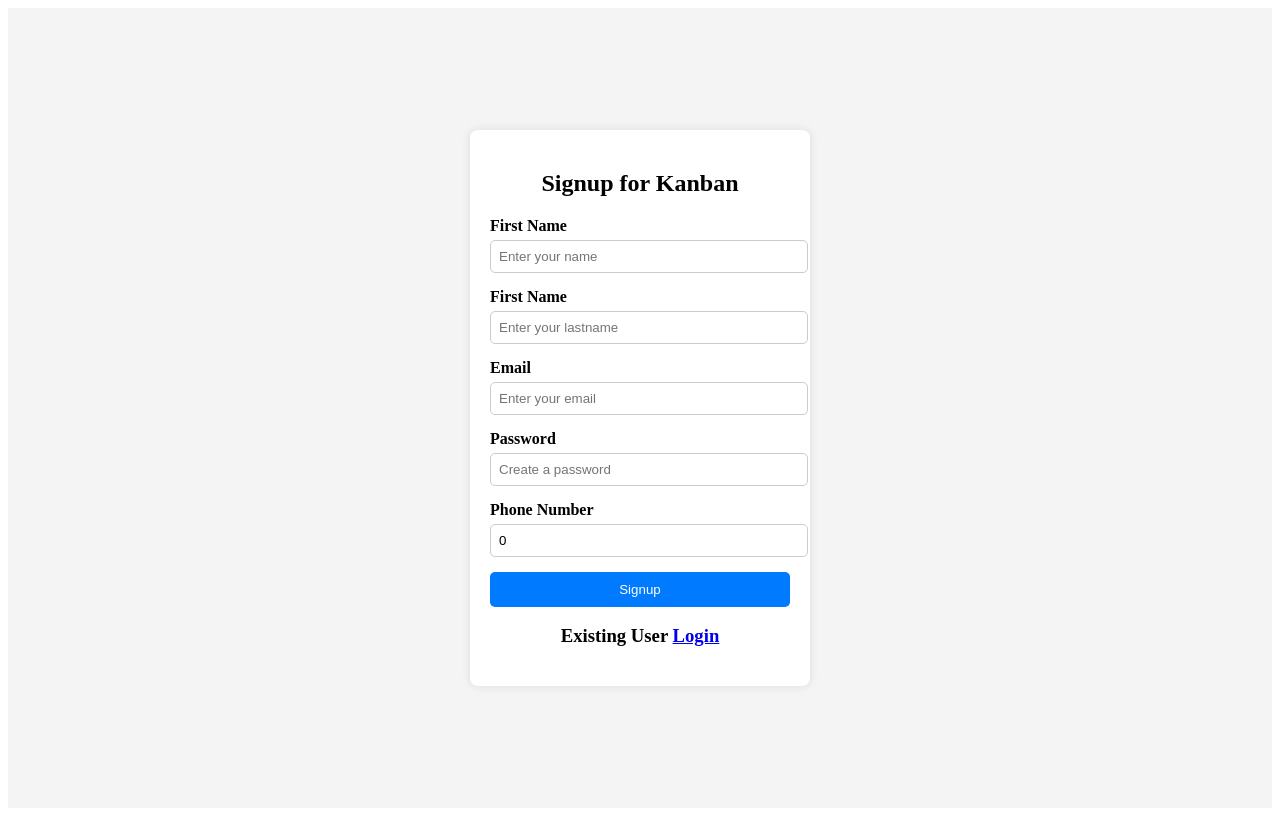
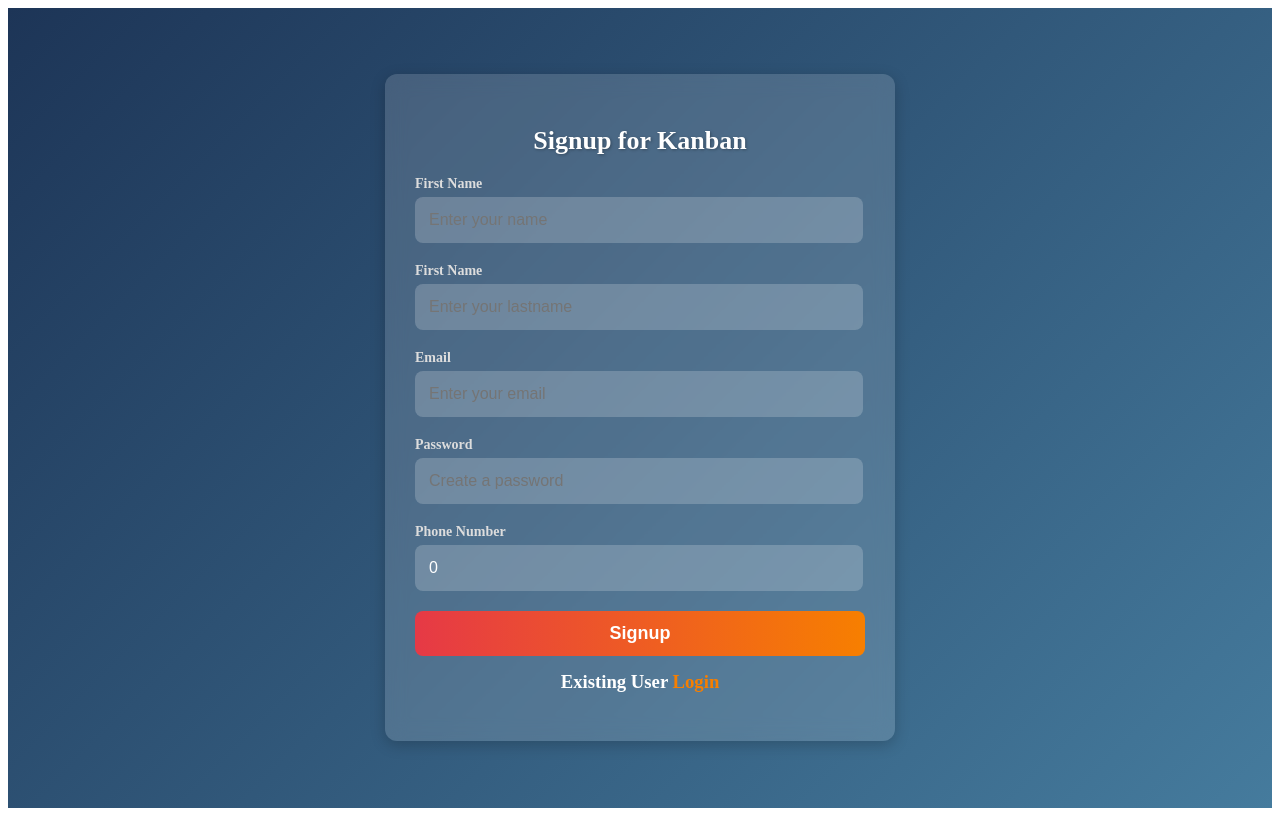
Before and after one commit to mukilan1010/Kanban-Board, a React (Vite) app in the folder front-end/: page /signup in a window 1280 px wide. Built offline with nearby package versions, Linux system fonts and the light colour scheme.

Commit message:
added styling

```diff
--- a/front-end/src/components/Functionalcomponents/Signup.jsx
+++ b/front-end/src/components/Functionalcomponents/Signup.jsx
@@ -78,7 +78,7 @@ const Signup = () => {
           <button type="submit" className="signup-btn" onClick={handleSignup} >Signup</button>
         </form>
         <div>
-            <h3>Existing User <Link to="/login">Login</Link></h3>
+            <h3>Existing User <Link to="/">Login</Link></h3>
         </div>
       </div>
     </div>
--- a/front-end/src/components/css/Login.css
+++ b/front-end/src/components/css/Login.css
@@ -1,89 +1,122 @@
-/* Center the login box */
+/* Login.css */
 .login-container {
   display: flex;
   justify-content: center;
   align-items: center;
   height: 100vh;
-    background-color: #f4f4f4;
+  background: linear-gradient(135deg, #1d3557, #457b9d);
 }
 
-  /* Style the login box */
 .login-box {
-    background: white;
-    padding: 20px;
-    width: 300px;
-    border-radius: 8px;
-    box-shadow: 0px 0px 10px rgba(0, 0, 0, 0.1);
+  background: rgba(255, 255, 255, 0.15);
+  backdrop-filter: blur(10px);
+  border-radius: 12px;
+  padding: 30px;
+  box-shadow: 0 4px 15px rgba(0, 0, 0, 0.2);
+  width: 100%;
+  max-width: 400px;
   text-align: center;
+  transition: transform 0.3s ease-in-out;
 }
 
-  /* Input group styles */
+.login-box:hover {
+  transform: scale(1.03);
+}
+
+h2 {
+  color: #ffffff;
+  font-size: 26px;
+  margin-bottom: 20px;
+  font-weight: bold;
+  text-shadow: 1px 1px 3px rgba(0, 0, 0, 0.3);
+}
+
 .input-group {
-    margin-bottom: 15px;
+  position: relative;
+  margin-bottom: 20px;
   text-align: left;
+  margin-right: 30px;
 }
 
 .input-group label {
   display: block;
+  font-size: 14px;
+  color: #ddd;
+  margin-bottom: 5px;
+
   font-weight: bold;
-    margin-bottom: 5px;
 }
 
 .input-group input {
   width: 100%;
-    padding: 8px;
-    border: 1px solid #ccc;
-    border-radius: 5px;
+  padding: 12px;
+  border: 2px solid transparent;
+  border-radius: 8px;
+  font-size: 16px;
+  background: rgba(255, 255, 255, 0.2);
+  color: #fff;
+  transition: 0.3s;
+  outline: none;
 }
 
-  /* Login button styles */
+.input-group input:focus {
+  border-color: #a8dadc;
+  box-shadow: 0 0 10px rgba(168, 218, 220, 0.5);
+}
+
 .login-btn {
   width: 100%;
-    padding: 10px;
-    background-color: #007bff;
-    color: white;
+  padding: 12px;
   border: none;
-    border-radius: 5px;
+  border-radius: 8px;
+  font-size: 18px;
+  font-weight: bold;
   cursor: pointer;
-    transition: 0.3s;
+  background: linear-gradient(90deg, #e63946, #f77f00);
+  color: #fff;
+  transition: all 0.3s ease-in-out;
 }
 
 .login-btn:hover {
-    background-color: #0056b3;
+  background: linear-gradient(90deg, #f77f00, #e63946);
+  transform: translateY(-2px);
 }
 
-.login-btn.loading {
-  position: relative;
-  color: transparent;
-  pointer-events: none;
+.login-btn:disabled {
+  background: #888;
+  cursor: not-allowed;
 }
 
 .spinner {
-  display: inline-block;
   width: 20px;
   height: 20px;
-  border: 3px solid rgba(255, 255, 255, 0.3);
+  border: 3px solid transparent;
+  border-top: 3px solid #fff;
   border-radius: 50%;
-  border-top-color: #ffffff;
-  animation: spin 1s ease-in-out infinite;
-  position: absolute;
-  left: 50%;
-  top: 50%;
-  transform: translate(-50%, -50%);
+  animation: spin 0.8s linear infinite;
+  display: inline-block;
 }
 
 @keyframes spin {
+  from {
+    transform: rotate(0deg);
+  }
   to {
-    transform: translate(-50%, -50%) rotate(360deg);
+    transform: rotate(360deg);
   }
 }
 
-.login-btn:disabled {
-  opacity: 0.7;
-  cursor: not-allowed;
+h3 {
+  color: #ffffff;
+  margin-top: 15px;
 }
 
-input:disabled {
-  background-color: #f5f5f5;
-  cursor: not-allowed;
+h3 a {
+  color: #f77f00;
+  text-decoration: none;
+  font-weight: bold;
 }
+
+h3 a:hover {
+  text-decoration: underline;
+}
--- a/front-end/src/components/css/Signup.css
+++ b/front-end/src/components/css/Signup.css
@@ -1,49 +1,105 @@
+/* Signup.css */
 .signup-container {
   display: flex;
   justify-content: center;
   align-items: center;
   height: 100vh;
-    background-color: #f4f4f4;
+  background: linear-gradient(135deg, #1d3557, #457b9d);
 }
 
 .signup-box {
-    background: white;
-    padding: 20px;
-    width: 300px;
-    border-radius: 8px;
-    box-shadow: 0px 0px 10px rgba(0, 0, 0, 0.1);
+  background: rgba(255, 255, 255, 0.15);
+  backdrop-filter: blur(10px);
+  border-radius: 12px;
+  padding: 30px;
+  box-shadow: 0 4px 15px rgba(0, 0, 0, 0.2);
+  width: 100%;
+  max-width: 450px;
   text-align: center;
+  transition: transform 0.3s ease-in-out;
+}
+
+.signup-box {
+  will-change: transform;
+}
+.signup-box:hover {
+  transform: translateZ(0);
+  box-shadow: 0 0 10px rgba(0, 0, 0, 0.1);
+}
+
+h2 {
+  color: #ffffff;
+  font-size: 26px;
+  margin-bottom: 20px;
+  font-weight: bold;
+  text-shadow: 1px 1px 3px rgba(0, 0, 0, 0.3);
 }
 
 .input-group {
-    margin-bottom: 15px;
+  position: relative;
+  margin-bottom: 20px;
   text-align: left;
 }
 
 .input-group label {
   display: block;
+  font-size: 14px;
+  color: #ddd;
+  margin-bottom: 5px;
   font-weight: bold;
-    margin-bottom: 5px;
 }
 
 .input-group input {
   width: 100%;
-    padding: 8px;
-    border: 1px solid #ccc;
-    border-radius: 5px;
+  padding: 12px;
+  border: 2px solid transparent;
+  border-radius: 8px;
+  font-size: 16px;
+  background: rgba(255, 255, 255, 0.2);
+  color: #fff;
+  transition: 0.3s;
+  outline: none;
+}
+
+.input-group input:focus {
+  border-color: #a8dadc;
+  box-shadow: 0 0 10px rgba(168, 218, 220, 0.5);
 }
 
 .signup-btn {
   width: 100%;
-    padding: 10px;
-    background-color: #007bff;
-    color: white;
+  padding: 12px;
   border: none;
-    border-radius: 5px;
+  border-radius: 8px;
+  font-size: 18px;
+  font-weight: bold;
   cursor: pointer;
-    transition: 0.3s;
+  background: linear-gradient(90deg, #e63946, #f77f00);
+  color: #fff;
+  transition: all 0.3s ease-in-out;
 }
 
 .signup-btn:hover {
-    background-color: #0056b3;
+  background: linear-gradient(90deg, #f77f00, #e63946);
+  transform: translateY(-2px);
 }
+
+.signup-btn:disabled {
+  background: #888;
+  cursor: not-allowed;
+}
+
+h3 {
+  color: #ffffff;
+  margin-top: 15px;
+}
+
+h3 a {
+  color: #f77f00;
+  text-decoration: none;
+  font-weight: bold;
+}
+
+h3 a:hover {
+  text-decoration: underline;
+}
```
Lines whose indentation alone changed are shown as unchanged.
